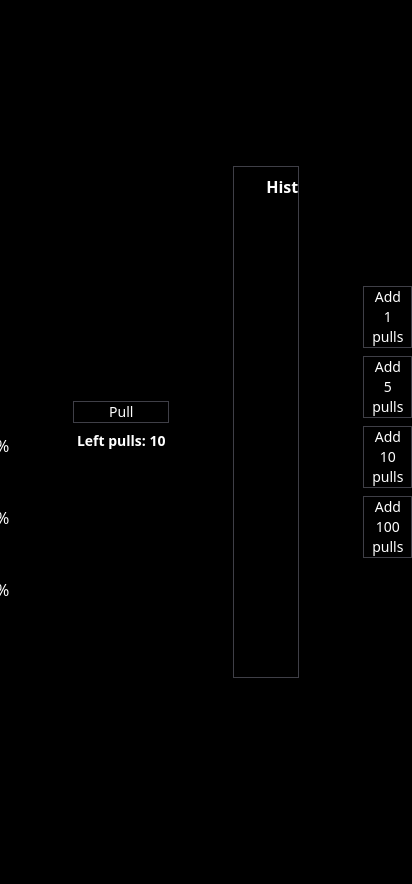
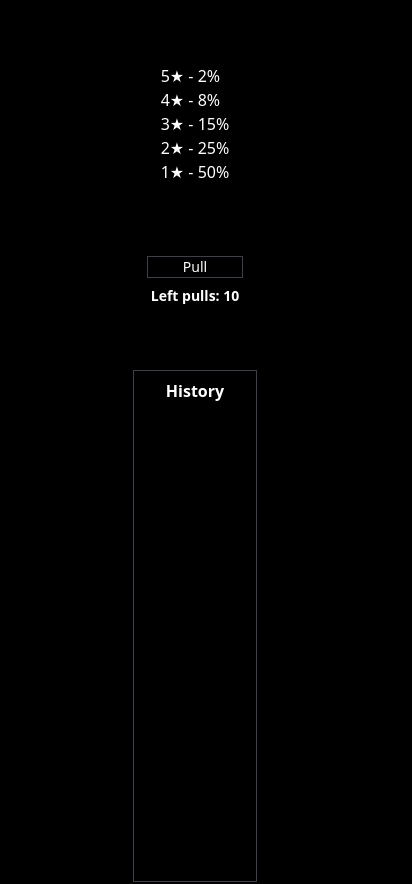
Before and after one commit to Tryncha/gacha-steph, a Next.js app: page / in a window 390 px wide. Shown: the top 884 px of the page, 412 px wide, since content can reach past the window. Before the commit the page ends 844 px from the top, so only its background shows below. Built offline with nearby package versions, Linux system fonts and the light colour scheme.

Commit message:
responsive added

```diff
--- a/src/app/page.tsx
+++ b/src/app/page.tsx
@@ -51,7 +51,7 @@ const HomePage = () => {
   }
 
   return (
-    <main className="flex min-h-screen items-center justify-center gap-16">
+    <main className="flex flex-col items-center justify-center gap-16 py-16 sm:min-h-screen sm:flex-row">
       <section className="flex flex-col">
         <span>5★ - 2%</span>
         <span>4★ - 8%</span>
```
